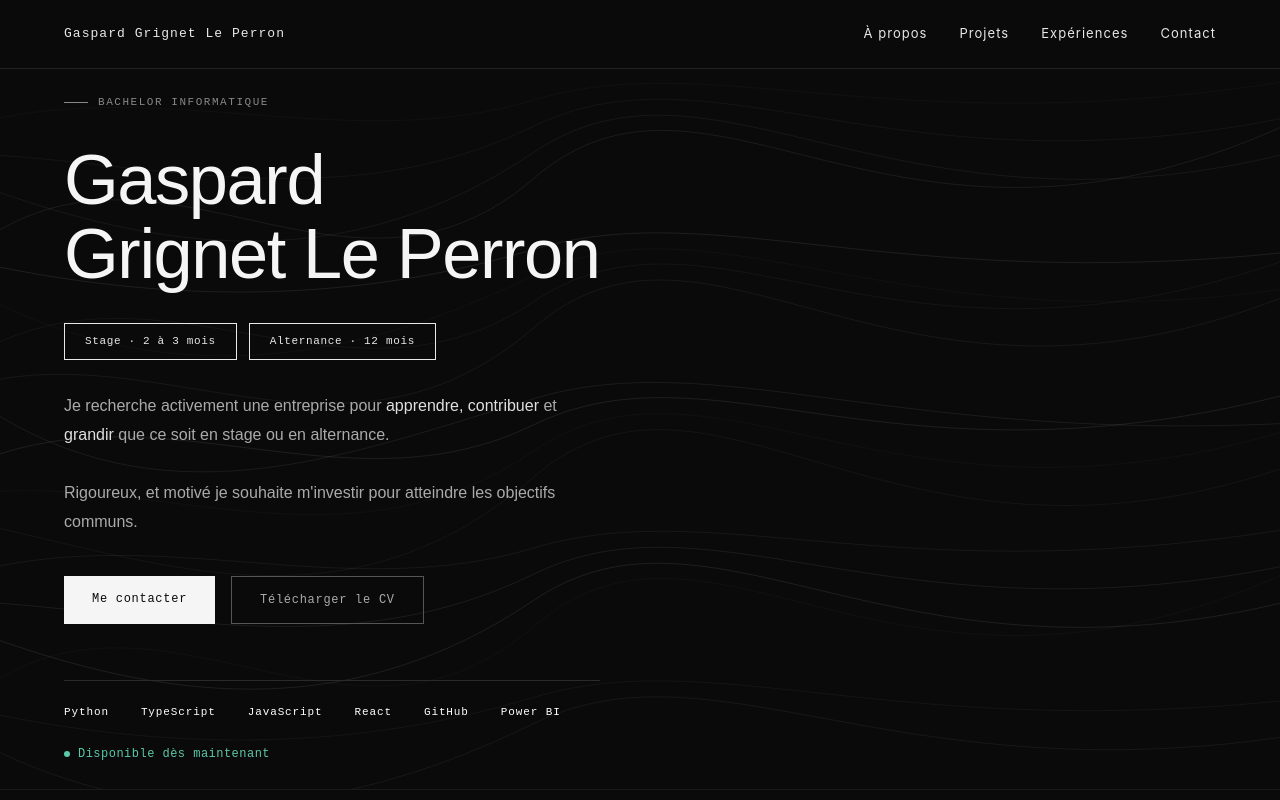
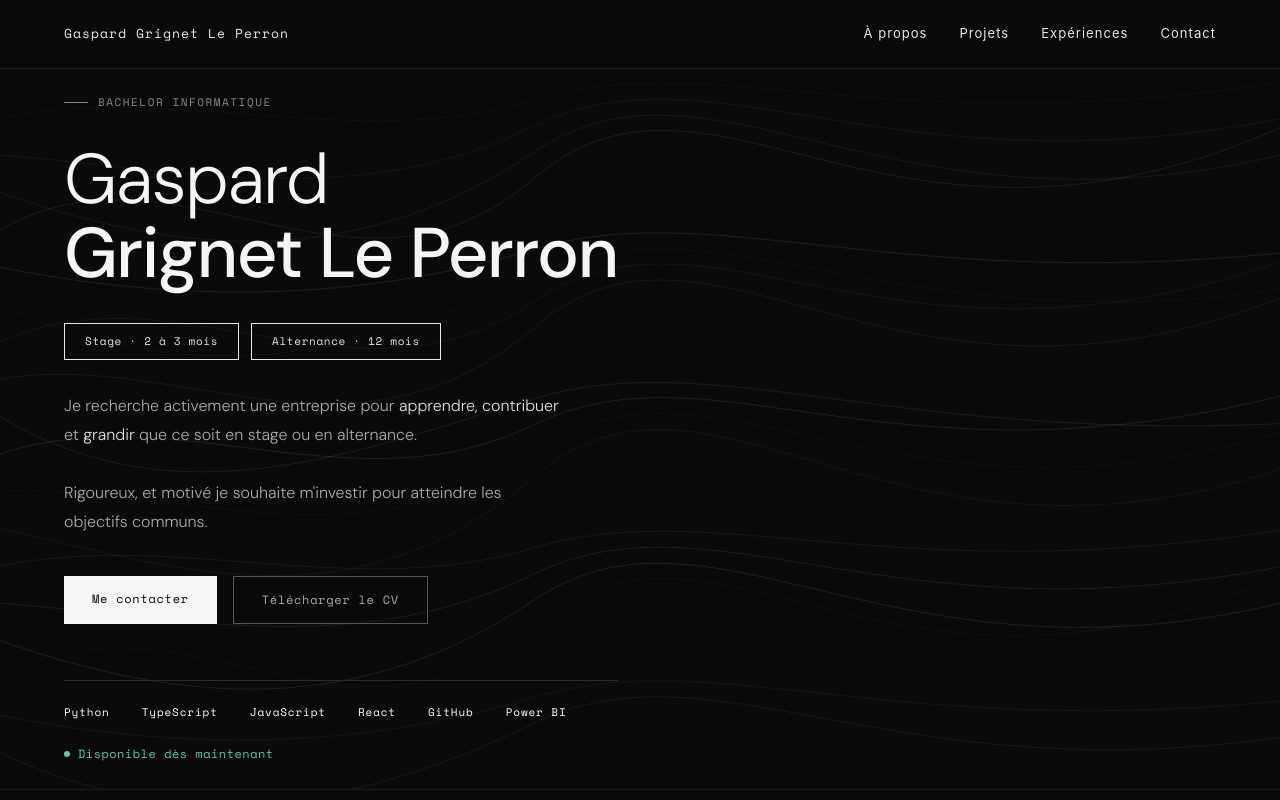
Before and after one commit to krisiksDev/portfolio, a React app: page / in a window 1280 px wide. Shown: the top 800 px of the page. Built offline with nearby package versions, Linux system fonts and the light colour scheme; the HTML template or start-up script is replaced by a standard one.

Commit message:
fix: move Google Fonts import before Tailwind in index.css

```diff
--- a/src/index.css
+++ b/src/index.css
@@ -1,3 +1,5 @@
+@import url('https://fonts.googleapis.com/css2?family=Space+Mono:wght@400;700&family=DM+Sans:wght@300;400;500&display=swap');
+
 @import "tailwindcss";
 
 * {
@@ -10,5 +12,3 @@ body {
   background: #0a0a0a;
   color: #e8e8e8;
 }
-
-@import url('https://fonts.googleapis.com/css2?family=Space+Mono:wght@400;700&family=DM+Sans:wght@300;400;500&display=swap');
```
